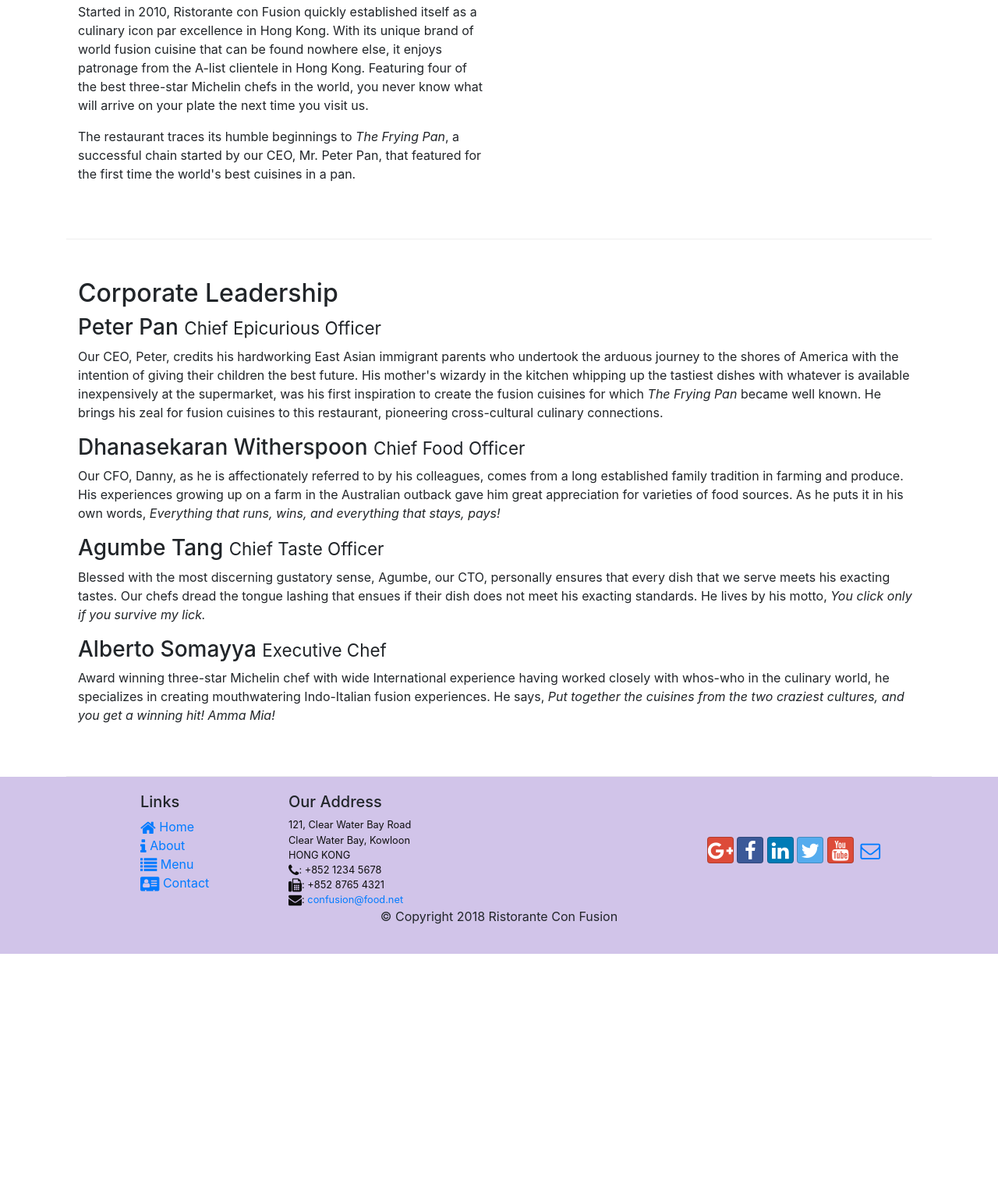
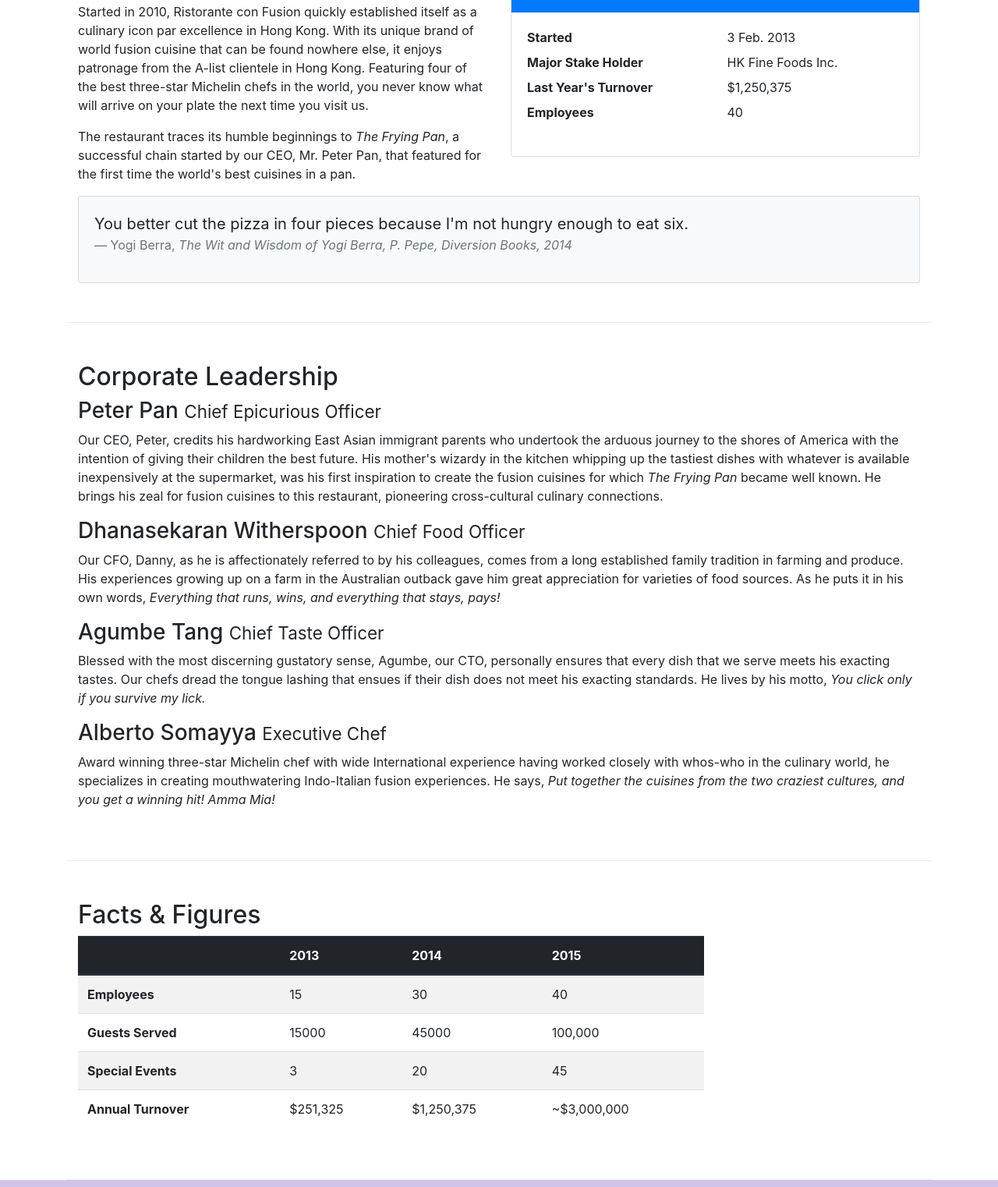
Before and after one commit to manaljain6667/Bootstrap4, a website: page aboutus.html in a window 1280 px wide. Shown: the part 558-2080 px from the top of the page at 78% size. Before the commit the page ends 1781 px from the top, so only its background shows below. Drawn offline with nearby package versions, Linux system fonts and the light colour scheme.

Commit message:
Tables and Cards

```diff
--- a/aboutus.html
+++ b/aboutus.html
@@ -27,8 +27,8 @@
             <a class="navbar-brand" href="#">Ristorante Con Fusion</a>
             <div class="collapse navbar-collapse" id="Navbar">
                <ul  class="navbar-nav mr-auto">
-                <li class="nav-item active"><a class="nav-link" href="./index.html"><span class="fa fa-home fa-lg"></span> Home</a></li>
-                <li class="nav-item"><a class="nav-link" href="./aboutus.html"><span class="fa fa-info fa-lg"></span> About</a></li>
+                <li class="nav-item"><a class="nav-link" href="./index.html"><span class="fa fa-home fa-lg"></span> Home</a></li>
+                <li class="nav-item active"><a class="nav-link" href="./aboutus.html"><span class="fa fa-info fa-lg"></span> About</a></li>
                 <li class="nav-item"><a class="nav-link" href="#"><span class="fa fa-list fa-lg"></span> Menu</a></li>
                 <li class="nav-item"><a class="nav-link" href="./contactus.html"><span class="fa fa-address-card fa-lg"></span> Contact</a></li>
                </ul>
@@ -61,19 +61,52 @@
             </div>
         </div>
 
-        <div class="row-content">
-            <div class="col col-sm-6">
+        <div class="row row-content">
+            <div class="col-12 col-sm-6">
                 <h2>Our History</h2>
                 <p>Started in 2010, Ristorante con Fusion quickly established itself as a culinary icon par excellence in Hong Kong. With its unique brand of world fusion cuisine that can be found nowhere else, it enjoys patronage from the A-list clientele in Hong Kong.  Featuring four of the best three-star Michelin chefs in the world, you never know what will arrive on your plate the next time you visit us.</p>
                 <p>The restaurant traces its humble beginnings to <em>The Frying Pan</em>, a successful chain started by our CEO, Mr. Peter Pan, that featured for the first time the world's best cuisines in a pan.</p>
             </div>
-            <div class="col col-sm">
+            <div class="col-sm">
+                <div class="card">
+                    <h3 class="card-header bg-primary text-white">Facts At a Glance</h3>
+                    <div class="card-body">
+                        <!-- dl means description list -->
+                        <dl class="row">
+                            <!-- dt means descritpion title & dd means description data -->
+                            <dt class="col-6">Started</dt>
+                            <dd class="col-6">3 Feb. 2013</dd>
+                            <dt class="col-6">Major Stake Holder</dt>
+                            <dd class="col-6">HK Fine Foods Inc.</dd>
+                            <dt class="col-6">Last Year's Turnover</dt>
+                            <dd class="col-6">$1,250,375</dd>
+                            <dt class="col-6">Employees</dt>
+                            <dd class="col-6">40</dd>
+                        </dl>
+                    </div>
+                </div>
             </div>
+            <div class="col-12">
+                <div class="card card-body bg-light">
+                    <!-- For quoting blocks of content -->
+                    <blockquote class="blockquote">
+                        <!-- mb-0 means bottom margin 0 -->
+                        <p class="mb-0">You better cut the pizza in four pieces because
+                            I'm not hungry enough to eat six.</p>
+                            <!-- <footer class="blockquote-footer"> for identifying the source.  -->
+                        <footer class="blockquote-footer">Yogi Berra,
+                            <cite title="Source Title">The Wit and Wisdom of Yogi Berra,
+                            P. Pepe, Diversion Books, 2014</cite>
+                        </footer>
+                    </blockquote>
+                </div>
+            </div>
+
         </div>
 
 
         <div class="row-content">
-            <div class="col">
+            <div class="col-12">
                 <h2>Corporate Leadership</h2>
                 <h3>Peter Pan <small>Chief Epicurious Officer</small></h3>
                 <p class="d-none d-sm-block">Our CEO, Peter, credits his hardworking East Asian immigrant parents who undertook the arduous journey to the shores of America with the intention of giving their children the best future. His mother's wizardy in the kitchen whipping up the tastiest dishes with whatever is available inexpensively at the supermarket, was his first inspiration to create the fusion cuisines for which <em>The Frying Pan</em> became well known. He brings his zeal for fusion cuisines to this restaurant, pioneering cross-cultural culinary connections.</p>
@@ -85,9 +118,54 @@
                 <p class="d-none d-sm-block">Award winning three-star Michelin chef with wide International experience having worked closely with whos-who in the culinary world, he specializes in creating mouthwatering Indo-Italian fusion experiences. He says, <em>Put together the cuisines from the two craziest cultures, and you get a winning hit! Amma Mia!</em></p>
             </div>
        </div>
-
+       <div class="row row-content">
+         <div class="col-12 col-sm-9">
+            <h2>Facts &amp; Figures</h2>
+            <!--table-responsive makes this table responsive so that on smaller screens we can horizontally scroll the table. -->
+            <div class="table-responsive">
+                <!--table-striped designs a table with alternate rows in different colors here. -->
+                <table class="table table-striped">
+                    <thead class="thead-dark">
+                        <tr>
+                            <th>&nbsp;</th>
+                            <th>2013</th>
+                            <th>2014</th>
+                            <th>2015</th>
+                        </tr>
+                    </thead>
+                    <tbody>
+                        <tr>
+                            <th>Employees</th>
+                            <td>15</td>
+                            <td>30</td>
+                            <td>40</td>
+                        </tr>
+                        <tr>
+                            <th>Guests Served</th>
+                            <td>15000</td>
+                            <td>45000</td>
+                            <td>100,000</td>
+                        </tr>
+                        <tr>
+                            <th>Special Events</th>
+                            <td>3</td>
+                            <td>20</td>
+                            <td>45</td>
+                        </tr>
+                        <tr>
+                            <th>Annual Turnover</th>
+                            <td>$251,325</td>
+                            <td>$1,250,375</td>
+                            <td>~$3,000,000</td>
+                        </tr>
+                    </tbody>
+                </table>
+            </div>
+         </div>
+         <div class="col-12 col-sm-3">
+        </div>
+      </div>
     </div>
-
     <footer class="footer">
         <div class="container">
             <div class="row">
```
Also changed, not shown: 1 other file.
